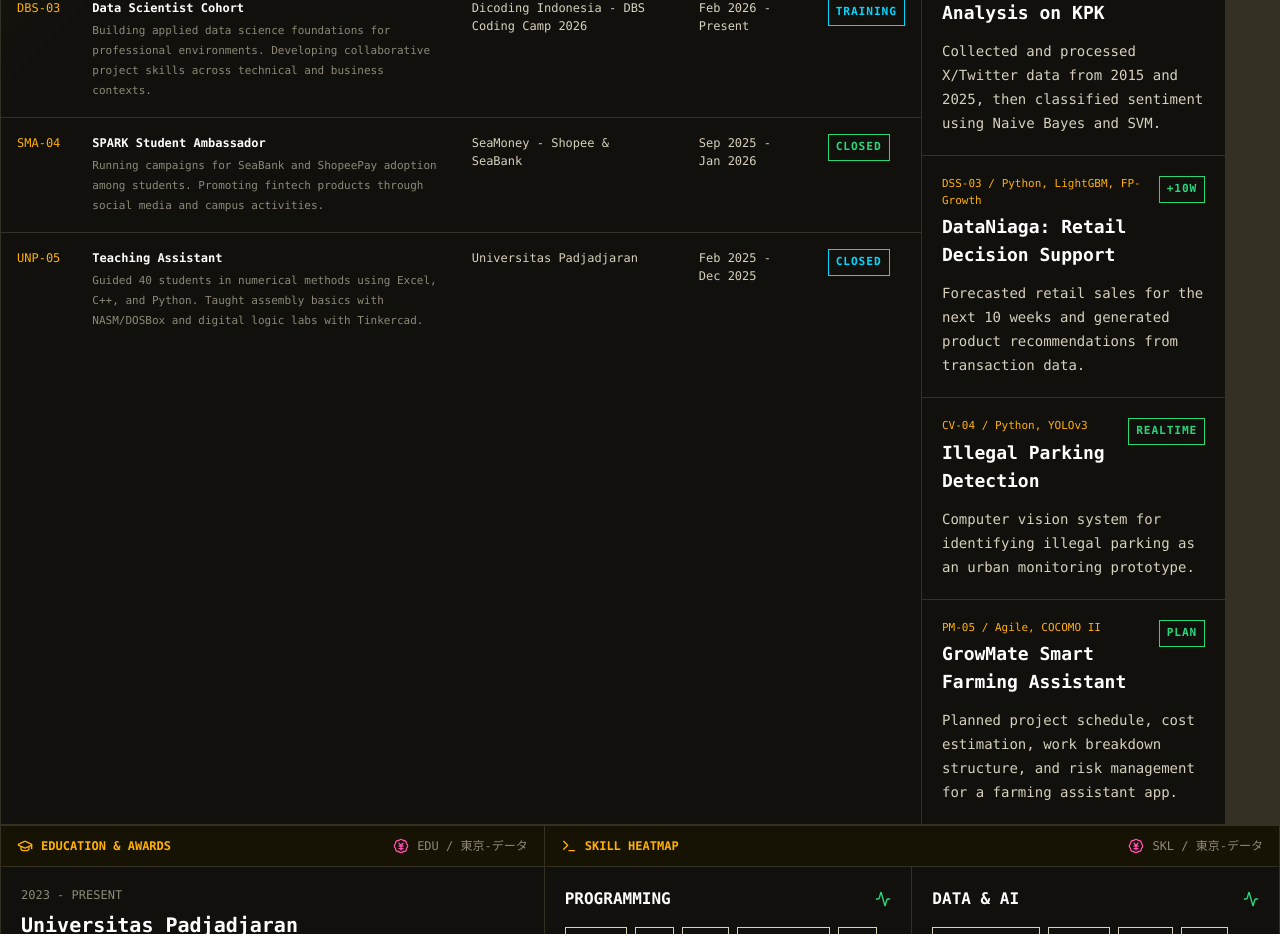
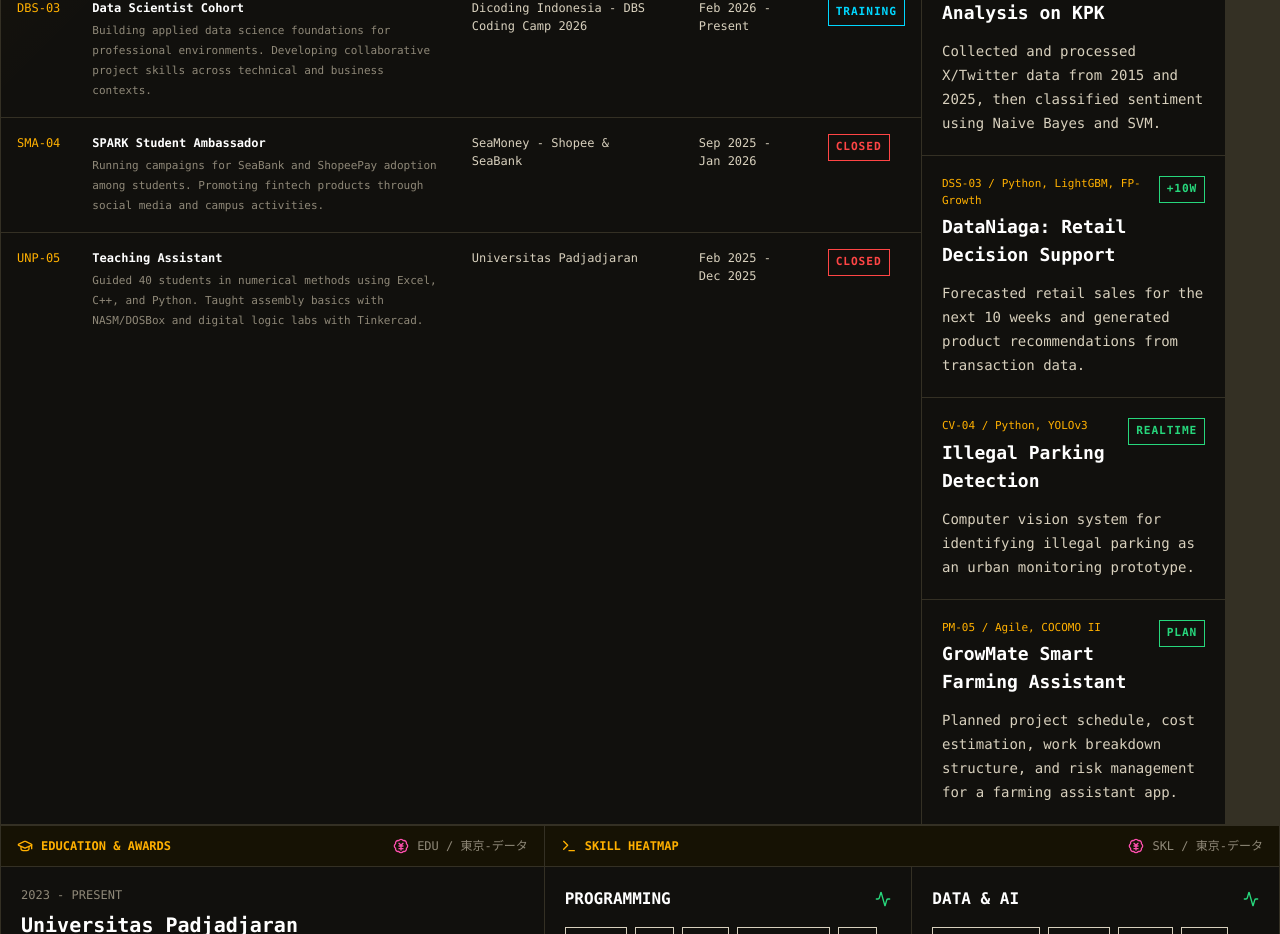
Before and after one commit to FreyjaRingo/My-Portofolio, a Next.js app: page / in a window 1280 px wide. Shown: the part 1380-2314 px from the top of the page. Built offline with nearby package versions, Linux system fonts and the light colour scheme.

Commit message:
Fixed status for experience

```diff
--- a/src/app/globals.css
+++ b/src/app/globals.css
@@ -245,6 +245,8 @@ body {
 
 .status-buy,
 .status-neutral,
+.status-closed,
+.status-training,
 .signal-pill,
 .skill-chip {
   border: 1px solid currentColor;
@@ -261,8 +263,13 @@ body {
   color: var(--positive);
 }
 
-.status-neutral {
+.status-neutral,
+.status-training {
   color: var(--cyber-blue);
+}
+
+.status-closed {
+  color: var(--negative);
 }
 
 .skill-chip {
--- a/src/app/page.tsx
+++ b/src/app/page.tsx
@@ -23,6 +23,15 @@ const panelIn = {
   hidden: { opacity: 0, y: 14 },
   visible: { opacity: 1, y: 0 },
 };
+
+const statusClassMap: Record<string, string> = {
+  LIVE: "status-buy",
+  CLOSED: "status-closed",
+  TRAINING: "status-training",
+};
+
+const getStatusClass = (status: string) =>
+  statusClassMap[status.trim().toUpperCase()] ?? "status-neutral";
 
 export default function Home() {
   return (
@@ -280,11 +289,7 @@ export default function Home() {
                     <td>{item.period}</td>
                     <td>
                       <span
-                        className={
-                          item.side === "BUY"
-                            ? "status-buy"
-                            : "status-neutral"
-                        }
+                        className={getStatusClass(item.status)}
                       >
                         {item.status}
                       </span>
--- a/src/data/portfolio.ts
+++ b/src/data/portfolio.ts
@@ -71,7 +71,7 @@ export const portfolioData = {
       company: "SeaMoney - Shopee & SeaBank",
       period: "Sep 2025 - Jan 2026",
       status: "CLOSED",
-      side: "BUY",
+      side: "HOLD",
       descriptions: [
         "Running campaigns for SeaBank and ShopeePay adoption among students.",
         "Promoting fintech products through social media and campus activities.",
```
